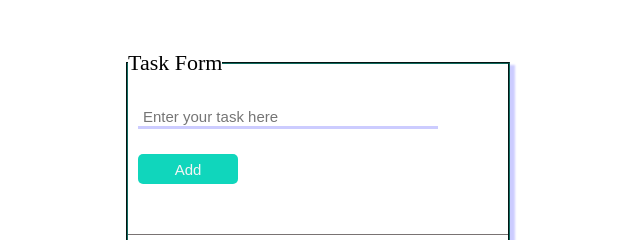
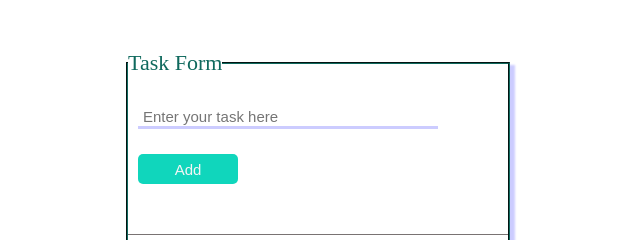
Before and after one commit to ZQWang39/Practice-Local-Storage, a plain HTML site: page index.html in a window 1280 px wide. Shown: the top 240 px of the page, 322-962 px from the left. Drawn offline with Linux system fonts and the light colour scheme.

Commit message:
Change title color

```diff
--- a/style.css
+++ b/style.css
@@ -17,6 +17,9 @@
     border-color:rgb(15, 105, 93) ;
     box-shadow:4px 4px 2px 1px rgba(0, 0, 255, .2);
 
+}
+.task-form legend{
+    color:rgb(15, 105, 93);
 }
 
 .task-form:hover{
```
